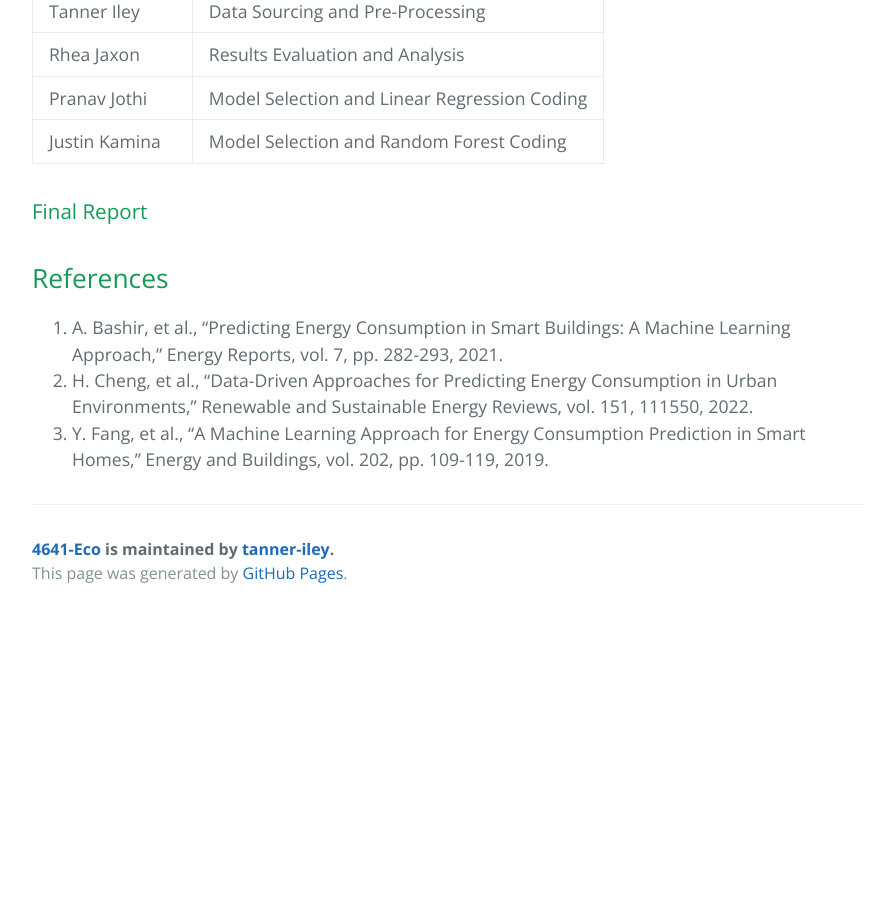
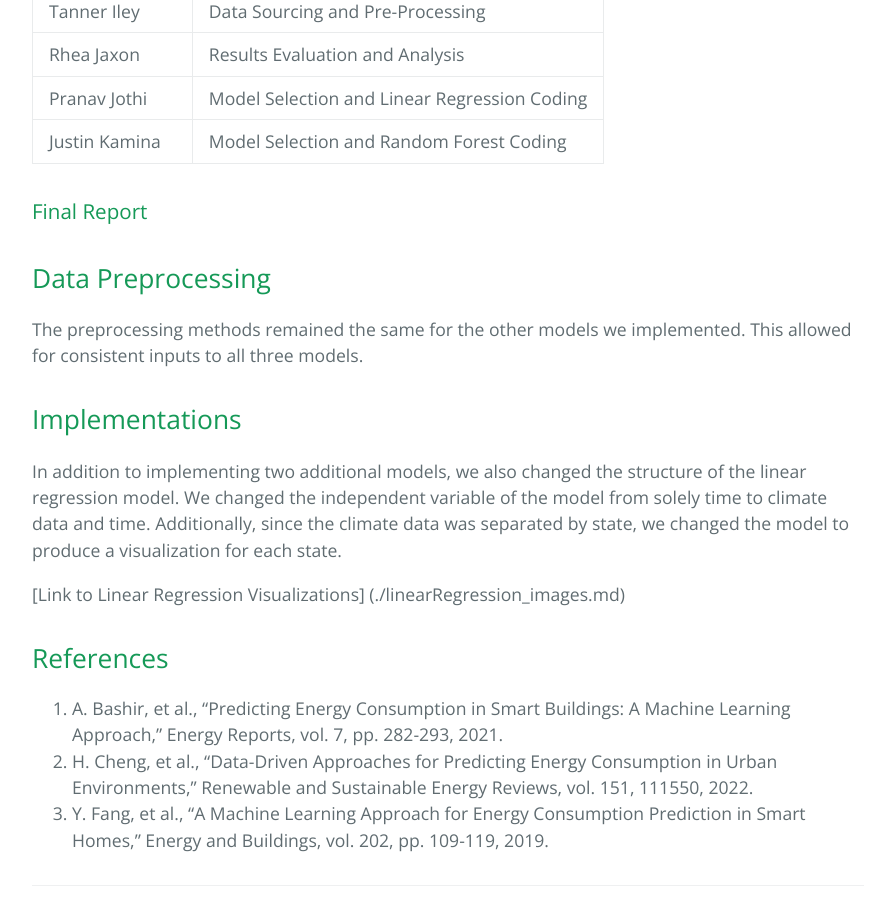
Before and after one commit to tanner-iley/4641-Eco, a Jekyll site: the page built from index.md, in a window 1280 px wide and 900 px high, scrolled down 5767 px. Shown: the whole window, without its empty margins (192-1087 px from the left). Built offline with Jekyll 4.4.1, drawn with Linux system fonts in a browser that asks for light colours; our own code applies the rules of GitHub Pages for plain Markdown files; before the commit the page ends 6384 px from its top, so only the background shows below that.

Commit message:
linearRegression changes in Index

```diff
--- a/index.md
+++ b/index.md
@@ -112,6 +112,16 @@ For future iterations of our project, we came up with a list of potential improv
 
 ### Final Report
 
+## Data Preprocessing
+
+The preprocessing methods remained the same for the other models we implemented. This allowed for consistent inputs to all three models.
+
+## Implementations
+
+In addition to implementing two additional models, we also changed the structure of the linear regression model. We changed the independent variable of the model from solely time to climate data and time. Additionally, since the climate data was separated by state, we changed the model to produce a visualization for each state.
+
+[Link to Linear Regression Visualizations] (./linearRegression_images.md)
+
 ## References
 
 1. A. Bashir, et al., "Predicting Energy Consumption in Smart Buildings: A Machine Learning Approach," Energy Reports, vol. 7, pp. 282-293, 2021.
```
